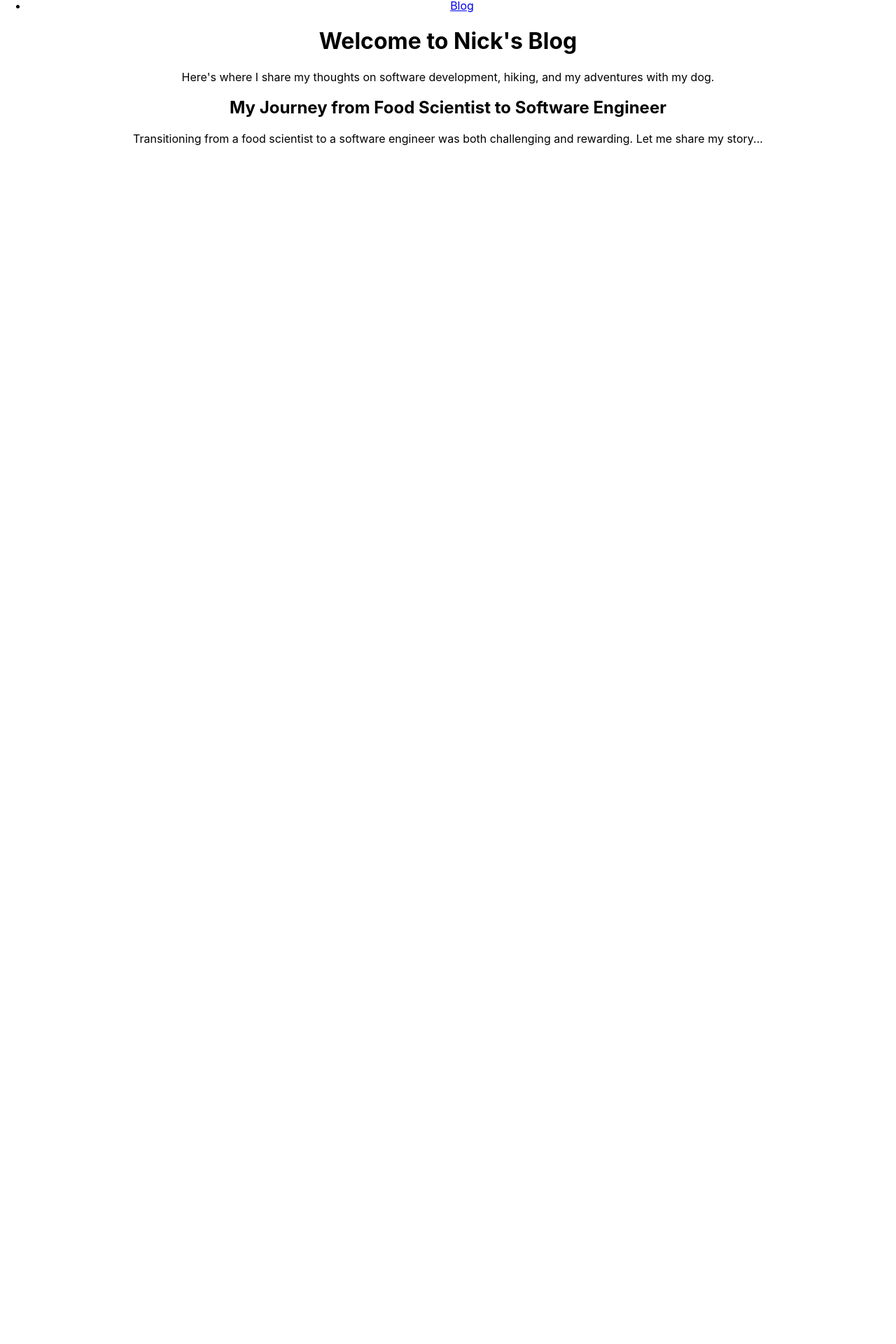
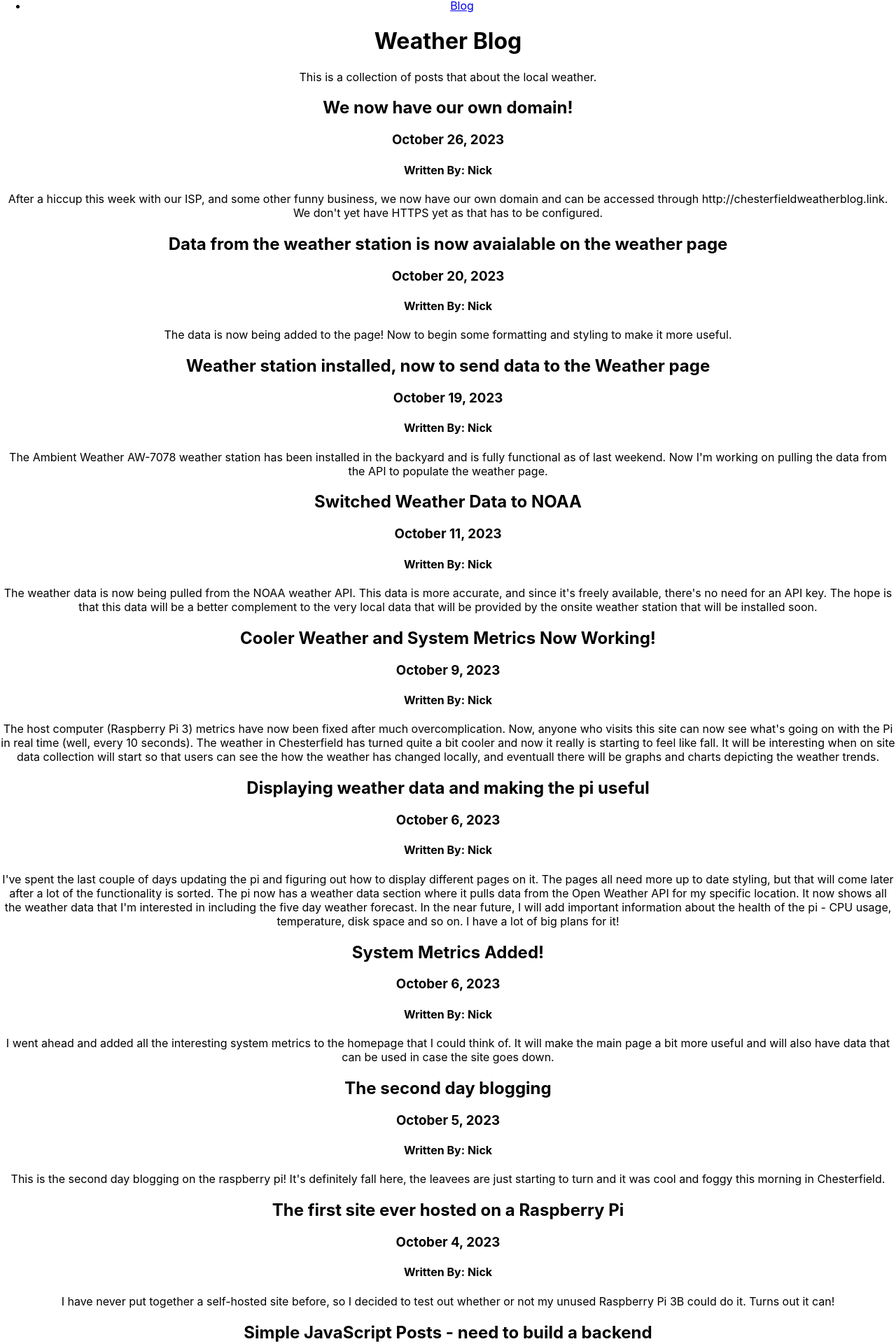
Before and after one commit to ElDuke717/chesterfield-weather-blog, a React (Create React App) app: page /blog in a window 1280 px wide. Shown: the part 171-2091 px from the top of the page at 70% size. Before the commit the page ends 800 px from the top, so only its background shows below. Built offline with nearby package versions, Linux system fonts and the light colour scheme; no server answers.

Commit message:
added blog posts

```diff
--- a/src/BlogPage.js
+++ b/src/BlogPage.js
@@ -1,22 +1,23 @@
 // BlogPage.js
 import React from "react";
+import { posts } from "./blog_posts";
 
 const BlogPage = () => {
   return (
     <div>
-      <h1>Welcome to Nick's Blog</h1>
-      <p>
-        Here's where I share my thoughts on software development, hiking, and my
-        adventures with my dog.
-      </p>
-      {/* Sample blog post */}
-      <article>
-        <h2>My Journey from Food Scientist to Software Engineer</h2>
-        <p>
-          Transitioning from a food scientist to a software engineer was both
-          challenging and rewarding. Let me share my story...
-        </p>
-      </article>
+      <h1>Weather Blog</h1>
+      <p>This is a collection of posts that about the local weather.</p>
+      {/* Blog posts */}
+      {posts.map((post, index) => (
+        <div className="blog-post">
+          <article key={index}>
+            <h2>{post.title}</h2>
+            <h3>{post.date}</h3>
+            <h4>Written By: {post.author}</h4>
+            <p>{post.content}</p>
+          </article>
+        </div>
+      ))}
     </div>
   );
 };
--- /dev/null
+++ b/src/blog_posts.js
@@ -0,0 +1,79 @@
+// blog posts - add an object to add a post
+let posts = [
+  {
+    title: "The first site ever hosted on a Raspberry Pi",
+    date: "October 4, 2023",
+    author: "Nick",
+    content:
+      "I have never put together a self-hosted site before, so I decided to test out whether or not my unused Raspberry Pi 3B could do it.  Turns out it can!",
+  },
+  {
+    title: "Simple JavaScript Posts - need to build a backend",
+    date: "October 4, 2023",
+    author: "Nick",
+    content:
+      "Hosting all these posts will probably be way to difficult to manage with simple javascript, so we need to come up with a different solution!",
+  },
+  {
+    title: "The second day blogging",
+    date: "October 5, 2023",
+    author: "Nick",
+    content:
+      "This is the second day blogging on the raspberry pi! It's definitely fall here, the leavees are just starting to turn and it was cool and foggy this morning in Chesterfield.",
+  },
+  {
+    title: "Displaying weather data and making the pi useful",
+    date: "October 6, 2023",
+    author: "Nick",
+    content:
+      "I've spent the last couple of days updating the pi and figuring out how to display different pages on it.  The pages all need more up to date styling, but that will come later after a lot of the functionality is sorted.  The pi now has a weather data section where it pulls data from the Open Weather API for my specific location.  It now shows all the weather data that I'm interested in including the five day weather forecast.  In the near future, I will add important information about the health of the pi - CPU usage, temperature, disk space and so on.  I have a lot of big plans for it!",
+  },
+  {
+    title: "System Metrics Added!",
+    date: "October 6, 2023",
+    author: "Nick",
+    content:
+      "I went ahead and added all the interesting system metrics to the homepage that I could think of.  It will make the main page a bit more useful and will also have data that can be used in case the site goes down.",
+  },
+  {
+    title: "Cooler Weather and System Metrics Now Working!",
+    date: "October 9, 2023",
+    author: "Nick",
+    content:
+      "The host computer (Raspberry Pi 3) metrics have now been fixed after much overcomplication.  Now, anyone who visits this site can now see what's going on with the Pi in real time (well, every 10 seconds). \n The weather in Chesterfield has turned quite a bit cooler and now it really is starting to feel like fall.  It will be interesting when on site data collection will start so that users can see the how the weather has changed locally, and eventuall there will be graphs and charts depicting the weather trends.",
+  },
+  {
+    title: "Switched Weather Data to NOAA",
+    date: "October 11, 2023",
+    author: "Nick",
+    content:
+      "The weather data is now being pulled from the NOAA weather API.  This data is more accurate, and since it's freely available, there's no need for an API key.  The hope is that this data will be a better complement to the very local data that will be provided by the onsite weather station that will be installed soon.",
+  },
+  {
+    title: "Weather station installed, now to send data to the Weather page",
+    date: "October 19, 2023",
+    author: "Nick",
+    content:
+      "The Ambient Weather AW-7078 weather station has been installed in the backyard and is fully functional as of last weekend.  Now I'm working on pulling the data from the API to populate the weather page.",
+  },
+  {
+    title:
+      "Data from the weather station is now avaialable on the weather page",
+    date: "October 20, 2023",
+    author: "Nick",
+    content:
+      "The data is now being added to the page!  Now to begin some formatting and styling to make it more useful.",
+  },
+  {
+    title: "We now have our own domain!",
+    date: "October 26, 2023",
+    author: "Nick",
+    content:
+      "After a hiccup this week with our ISP, and some other funny business, we now have our own domain and can be accessed through http://chesterfieldweatherblog.link.  We don't yet have HTTPS yet as that has to be configured.",
+  },
+  // ... add more posts as objects
+];
+
+posts = posts.sort((a, b) => new Date(b.date) - new Date(a.date));
+
+export { posts };
```
